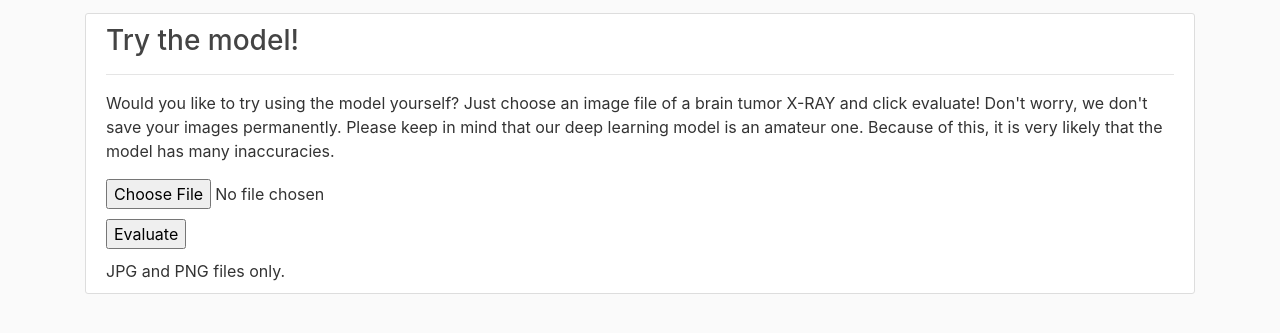
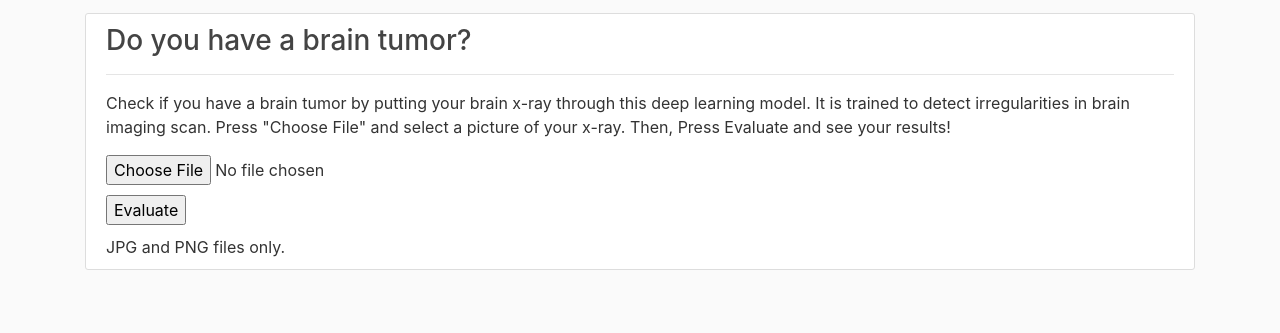
Before and after one commit to BenVN123/HealthHub, a Flask app: page / in a window 1280 px wide. Shown: the part 68-401 px from the top of the page. Run offline with Flask 2, Linux system fonts and the light colour scheme; some libraries are stand-ins or nearby versions.

Commit message:
Update index.html

```diff
--- a/HealthHub/templates/index.html
+++ b/HealthHub/templates/index.html
@@ -4,9 +4,11 @@
 
 {% block content %}
 <div class="content-section">
-        <h3>Try the model!</h3>
+    <h3>Do you have a brain tumor?</h3>
     <hr>
-        <p>Would you like to try using the model yourself? Just choose an image file of a brain tumor X-RAY and click evaluate! Don't worry, we don't save your images permanently. Please keep in mind that our deep learning model is an amateur one. Because of this, it is very likely that the model has many inaccuracies.</p>
+    <p>Check if you have a brain tumor by putting your brain x-ray through this deep learning model. It is trained to
+        detect irregularities in brain imaging scan. Press "Choose File" and select a picture of your x-ray. Then, Press
+        Evaluate and see your results!</p>
     <form method="post" enctype="multipart/form-data">
         <input type='file' name='uploaded_img' required><br>
         <input style='margin-top:10px; margin-bottom:10px' type='submit' value='Evaluate'>
@@ -15,6 +17,6 @@
 
     {% if output %}
     <h5 style="margin-top:10px">AI Prediction: {{output}}</h5>
-        {%  endif %}
+    {% endif %}
 </div>
 {% endblock content %}
```
Lines whose indentation alone changed are shown as unchanged.
